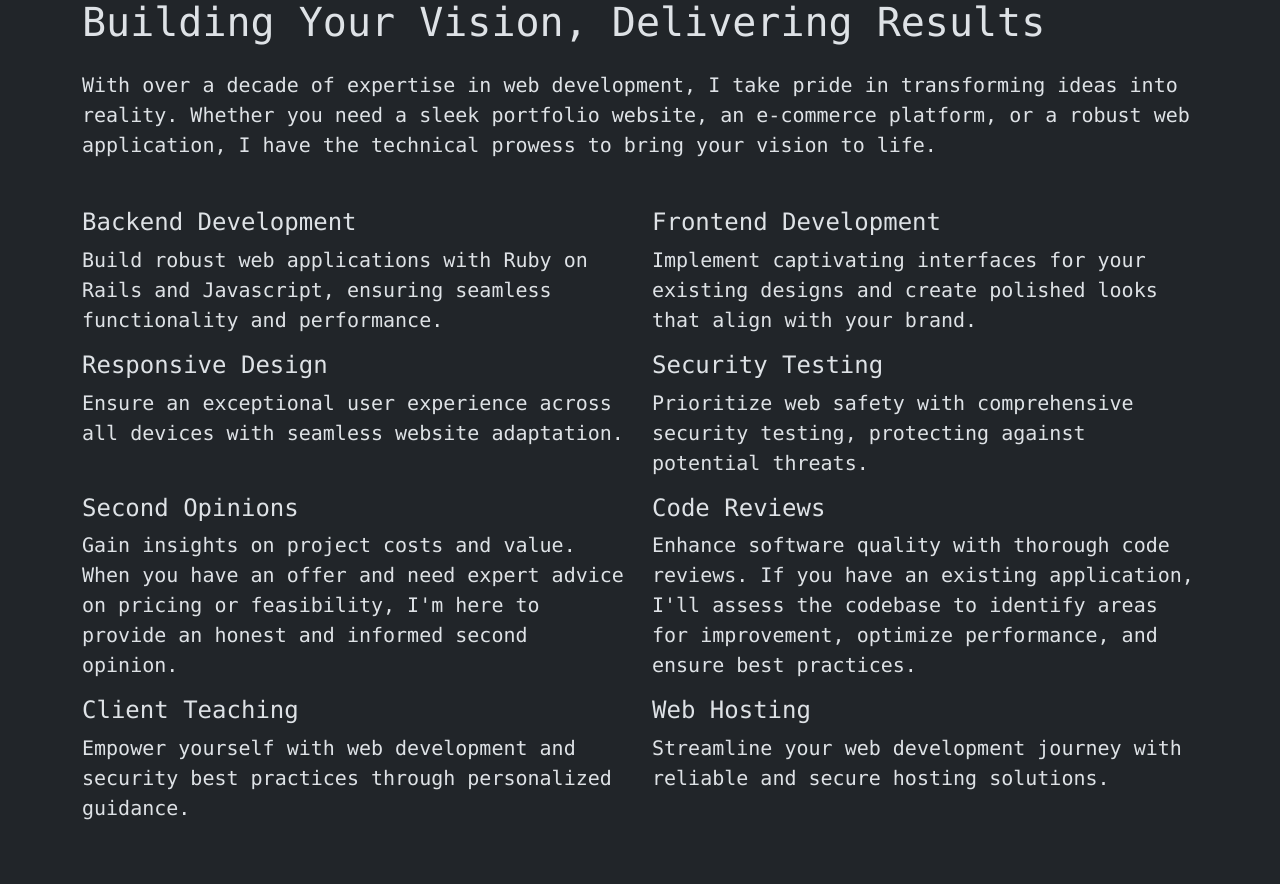
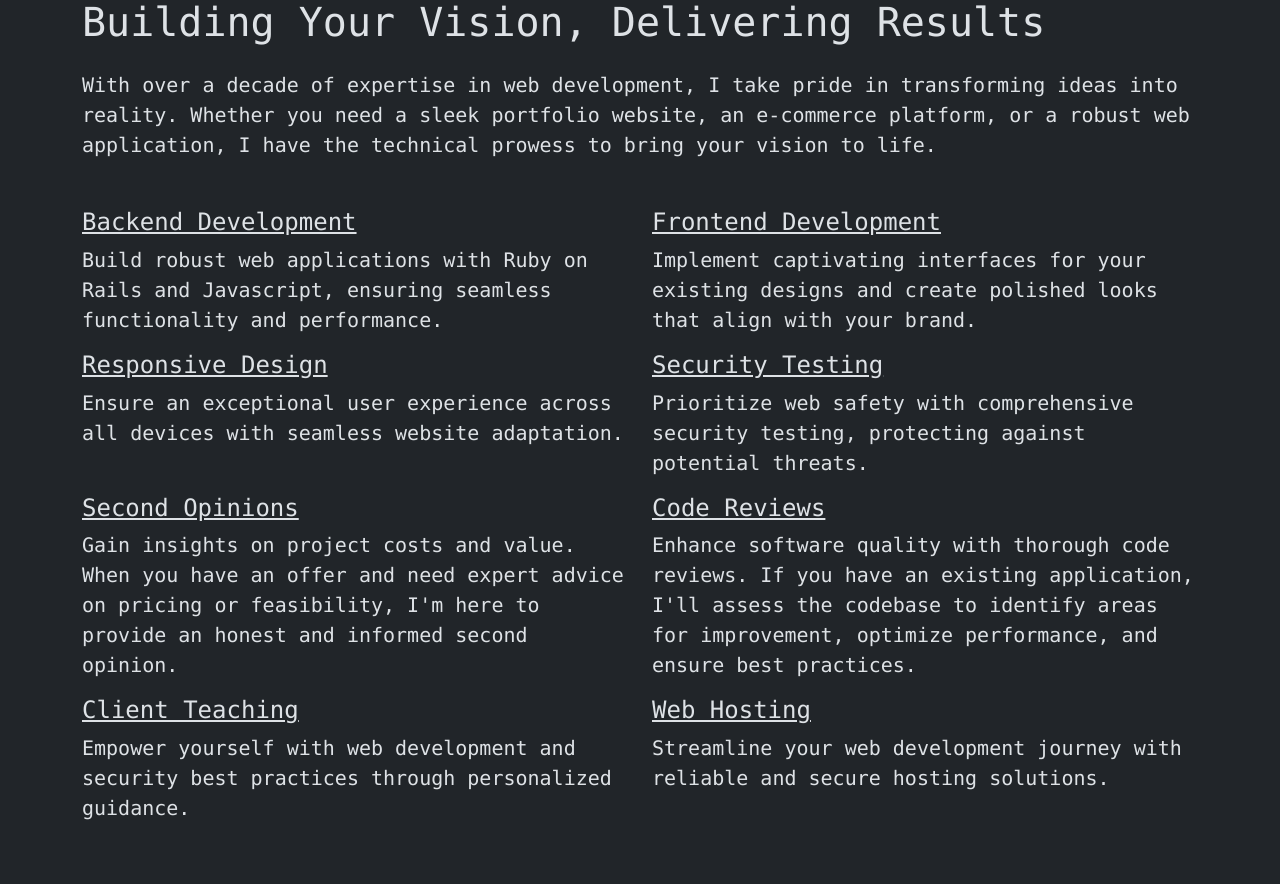
Before and after one commit to dchacke/hackethal-engineering, a PHP site: page /index.html in a window 1280 px wide. Shown: the part 1012-1896 px from the top of the page. Run offline with PHP 8.4, Linux system fonts and the light colour scheme.

Commit message:
Underline all h4 headings
To visually differentiate them and aid the eye.

```diff
--- a/styles.css
+++ b/styles.css
@@ -1,5 +1,9 @@
 body {
   overscroll-behavior-y: none;
+}
+
+h4 {
+  text-decoration: underline;
 }
 
 .banner-container {
```
